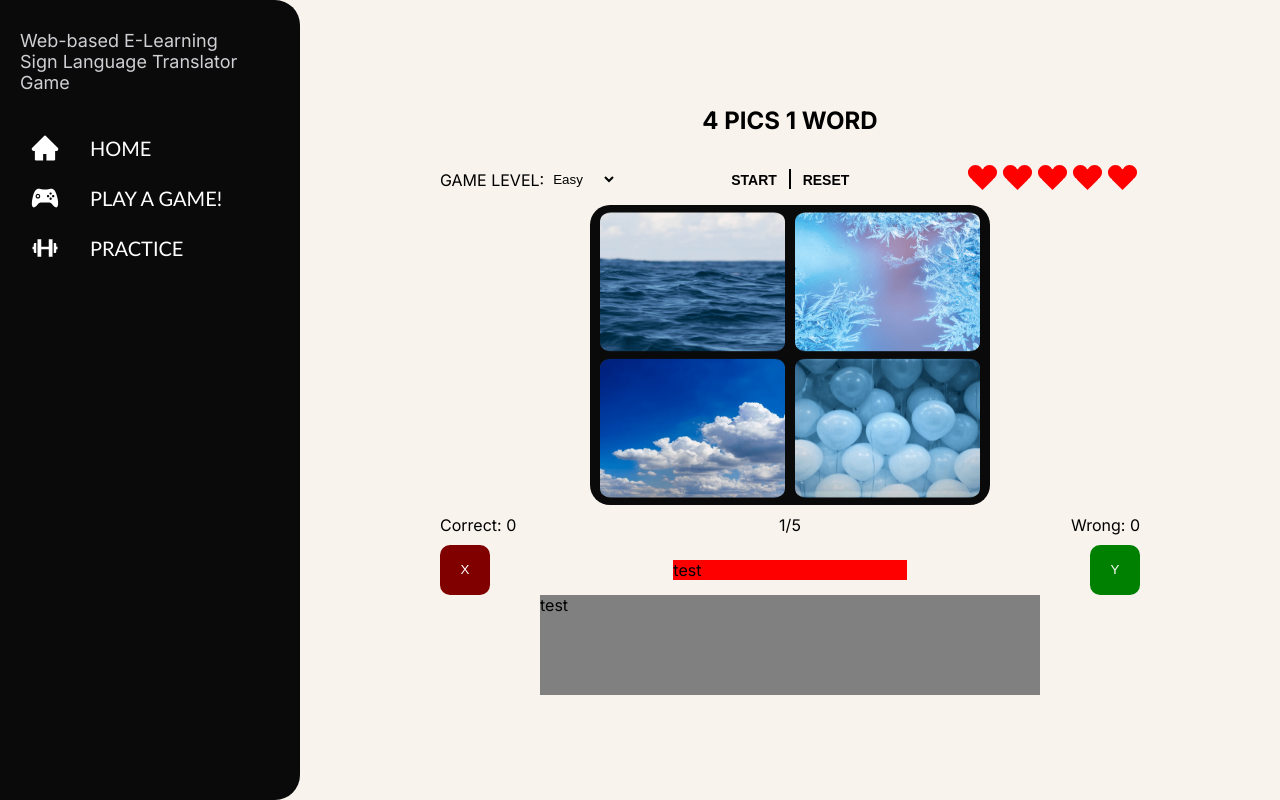
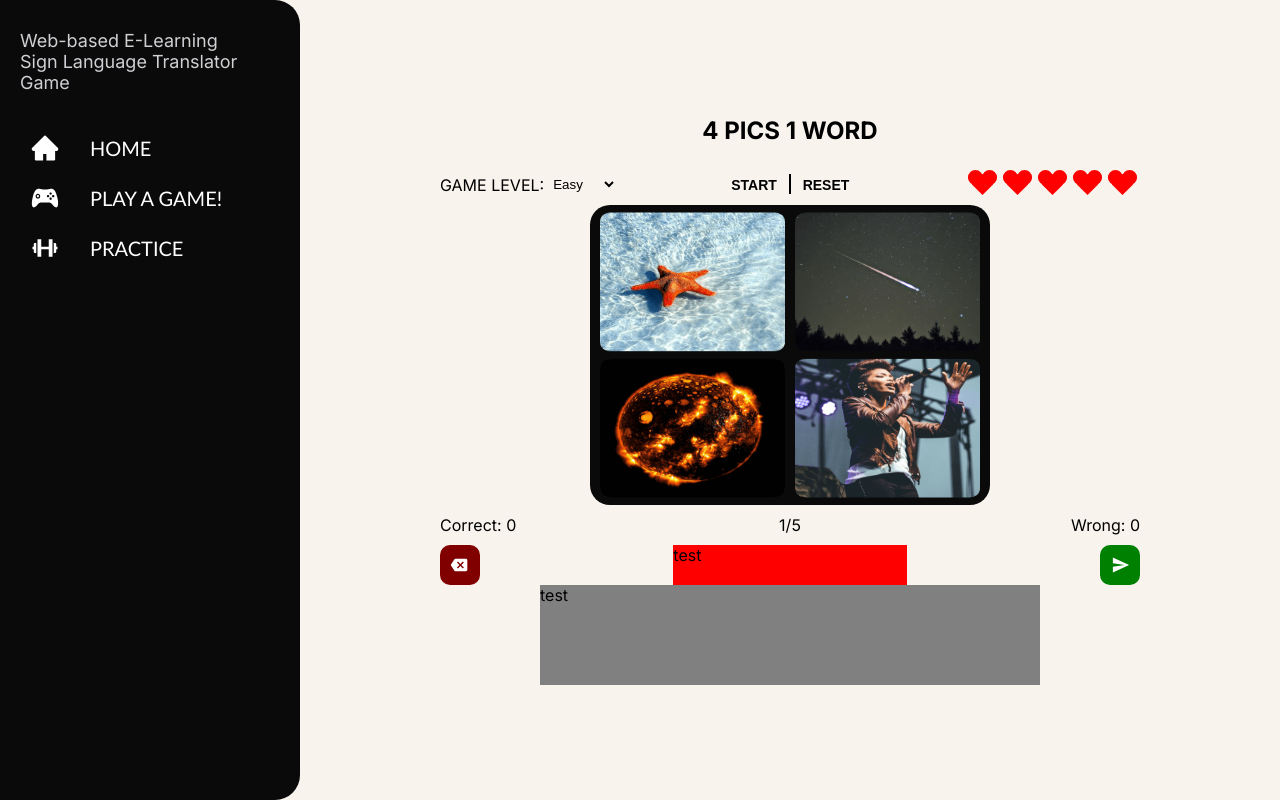
Before and after one commit to JD-Rosales/sign-language-translator, a React (Create React App) app: page /4-pic-1-word in a window 1280 px wide. Both pictures are taken after a click on the button "START". Built offline with nearby package versions, Linux system fonts and the light colour scheme; what fingerpose would draw is missing.

Commit message:
Added image rendering functionality on 4 pics 1 word page

```diff
--- a/src/pages/FourPicOneWord.css
+++ b/src/pages/FourPicOneWord.css
@@ -28,7 +28,7 @@
   display: grid;
   grid-template-columns: repeat(3, 1fr);
   align-items: center;
-  padding: 10px 0;
+  padding: 5px 0;
 }
 
 .FourPicOneWord > .top-controls > .difficulty-container {
@@ -150,11 +150,24 @@
 }
 
 .FourPicOneWord > .bottom-controls button {
-  width: 50px;
-  height: 50px;
+  width: 40px;
+  height: 40px;
   border: none;
   border-radius: 10px;
   color: #fff;
+  display: flex;
+  align-items: center;
+  justify-content: center;
+}
+
+.FourPicOneWord > .bottom-controls button > .btn-icon-backspace {
+  font-size: 20px;
+  margin-right: 2px;
+}
+
+.FourPicOneWord > .bottom-controls button > .btn-icon-submit {
+  font-size: 20px;
+  margin-left: 3px;
 }
 
 .FourPicOneWord > .bottom-controls button:nth-child(1) {
@@ -163,6 +176,7 @@
 }
 
 .FourPicOneWord > .bottom-controls > .answer-container {
+  height: 100%;
   background-color: red;
 }
 
--- a/src/pages/FourPicOneWord.js
+++ b/src/pages/FourPicOneWord.js
@@ -1,5 +1,6 @@
 import React, { useState, useEffect } from 'react'
 import './FourPicOneWord.css'
+import {IoMdSend, IoMdBackspace} from 'react-icons/io'
 import BLUE from '../assets/word-images/easy/BLUE.png'
 import CALL from '../assets/word-images/easy/CALL.png'
 import CODE from '../assets/word-images/easy/CODE.png'
@@ -44,6 +45,32 @@ import THOUGHT from '../assets/word-images/hard/THOUGHT.png'
 import VEHICLE from '../assets/word-images/hard/VEHICLE.png'
 import WEBPAGE from '../assets/word-images/hard/WEBPAGE.png'
 
+import A from '../asl-img/A.png'
+import B from '../asl-img/B.png'
+import C from '../asl-img/C.png'
+import D from '../asl-img/D.png'
+import E from '../asl-img/E.png'
+import F from '../asl-img/F.png'
+import G from '../asl-img/G.png'
+import H from '../asl-img/H.png'
+import I from '../asl-img/I.png'
+import J from '../asl-img/J.png'
+import K from '../asl-img/K.png'
+import L from '../asl-img/L.png'
+import M from '../asl-img/M.png'
+import N from '../asl-img/N.png'
+import O from '../asl-img/O.png'
+import P from '../asl-img/P.png'
+import Q from '../asl-img/Q.png'
+import R from '../asl-img/R.png'
+import S from '../asl-img/S.png'
+import T from '../asl-img/T.png'
+import U from '../asl-img/U.png'
+import V from '../asl-img/V.png'
+import W from '../asl-img/W.png'
+import X from '../asl-img/X.png'
+import Y from '../asl-img/Y.png'
+import Z from '../asl-img/Z.png'
 
 function FourPicOneWord() {
 
@@ -101,6 +128,11 @@ function FourPicOneWord() {
 
   const [lives, setLives] = useState([0, 1, 2, 3, 4]);
 
+  const [gameStart, setGameStart] = useState(false);
+
+  const [imagesArr, setImagesArr] = useState([]);
+  const [image_index, setImage_index] = useState(0);
+
   function renderLives(){
     const myLives = []
     lives.map((item, key) => {
@@ -109,12 +141,58 @@ function FourPicOneWord() {
     return myLives
   }
 
-  function reducLives() {
+  function reducLives(){
     const temp = [...lives]
 
     temp.splice(lives.length-1 ,1)
     setLives(temp)
   }
+
+  function startGame(){
+    setGameStart(true)
+    setImagesArr(getRandomItems(easyWords, 5))
+  }
+
+  function resetGame(){
+    setGameStart(false)
+    setImage_index(0)
+    setImagesArr([])
+  }
+
+  function renderImage(){
+    if(imagesArr.length !== 0){
+      return(
+        <img src={imagesArr[image_index].image}></img>
+      )
+    }
+  }
+
+  function nextIndex(){
+    if(gameStart && image_index !== imagesArr.length-1){
+      setImage_index(image_index+1)
+    }
+  }
+
+  useEffect(() => {
+    if(imagesArr.length !== 0){
+      console.log(imagesArr)
+    }
+  }, [imagesArr]);
+
+  function getRandomItems(arr, num){
+    const arrCopy = [...arr]
+
+    const items = []
+
+    for(let i = 0; i < num; i++){
+      let randomIndex = [Math.floor(Math.random()*arrCopy.length)]
+      items.push(arrCopy[randomIndex])
+      arrCopy.splice(randomIndex, 1)
+    }
+
+    return items
+  }
+
   return (
     <div className='FourPicOneWord'>
       <h2>4 PICS 1 WORD</h2>
@@ -130,9 +208,9 @@ function FourPicOneWord() {
         </div>
 
         <div className='btn-container'>
-          <button >START</button>
+          <button onClick={startGame}>START</button>
           <div className='divider'></div>
-          <button >RESET</button>
+          <button onClick={resetGame}>RESET</button>
         </div>
 
         <div className='lives-container'>
@@ -141,7 +219,7 @@ function FourPicOneWord() {
       </div>
 
       <div className='picture-container'>
-          <img src={BLUE} alt='4 PIC ONE WORD'></img>
+          {renderImage()}
       </div>
 
       <div className='bottom-indicator'>
@@ -153,13 +231,17 @@ function FourPicOneWord() {
       </div>
 
       <div className='bottom-controls'>
-        <button>X</button>
+        <button>
+          <IoMdBackspace className='btn-icon-backspace'/>
+        </button>
 
         <div className='answer-container'>
           test
         </div>
 
-        <button>Y</button>
+        <button onClick={nextIndex}>
+          <IoMdSend className='btn-icon-submit'/>
+        </button>
       </div>
 
       <div className='asl-button-container'>
--- a/src/pages/SpellHandSign.js
+++ b/src/pages/SpellHandSign.js
@@ -219,7 +219,7 @@ function SpellHandSign() {
     }
   }
 
-  function rederImages(){
+  function renderImages(){
     const images = []
     imagesArr.map((item, key) => {
       images.push(<img key={key} src={item}></img>)
@@ -330,7 +330,7 @@ function SpellHandSign() {
       <div className='asl-img-container'>
 
         <div className='img-container'>
-        {rederImages()}
+        {renderImages()}
         </div>
         {gameEnded ? <div className='game-ended-container'>
           <span>SPELL HAND SIGN COMPLETE!</span>
```
